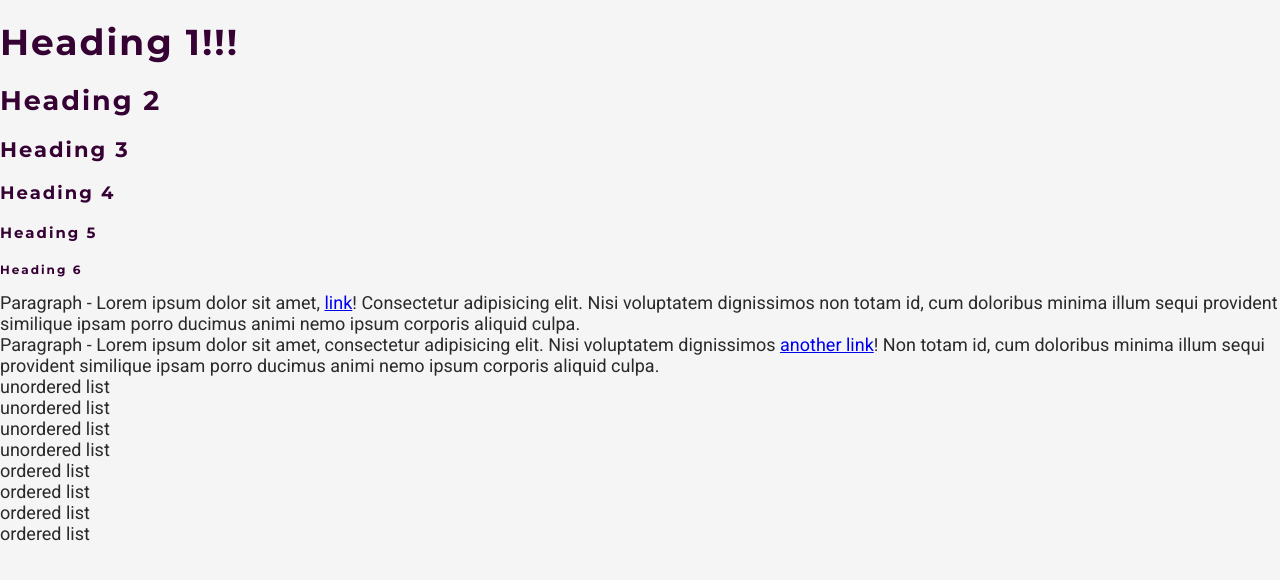
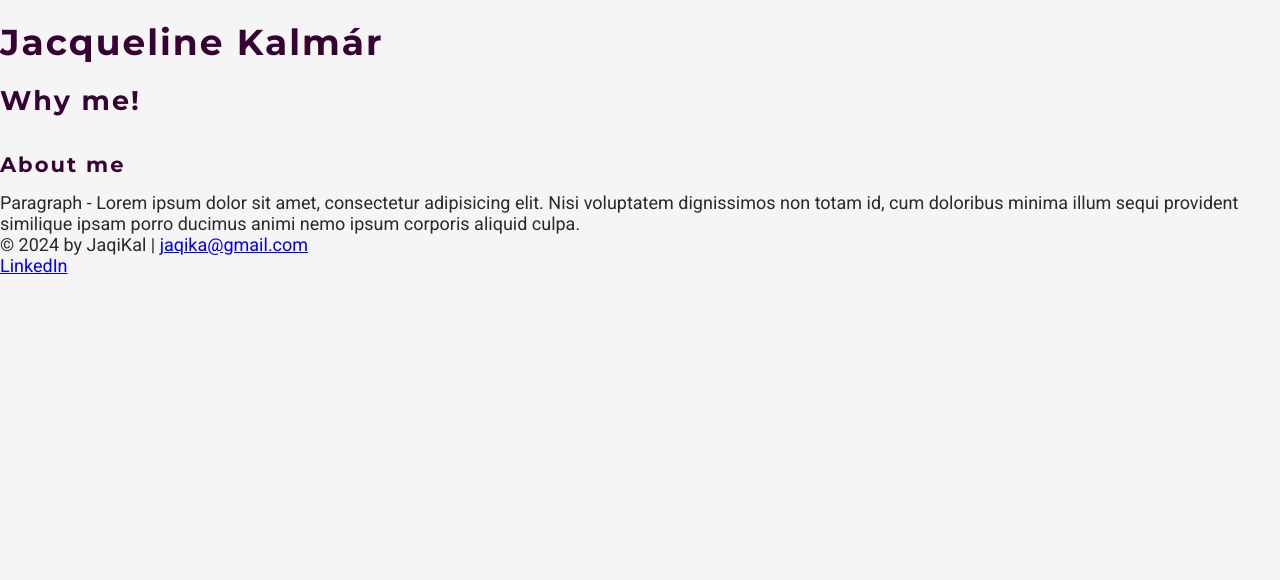
Before and after one commit to JaqiKal/resume, a plain HTML site: page index.html in a window 1280 px wide. Drawn offline with Linux system fonts and the light colour scheme.

Commit message:
chore: Add some placeholder text

```diff
--- a/index.html
+++ b/index.html
@@ -1,42 +1,38 @@
 <!DOCTYPE html>
 <html lang="en">
   <head>
-  <meta charset="UTF-8">
-  <meta name="viewport" content="width=device-width, initial-scale=1.0">
+    <meta charset="UTF-8" />
+    <meta name="viewport" content="width=device-width, initial-scale=1.0" />
     <!-- Meta tags for search engines -->
     <!-- Title -->
     <title>Resume</title>
     <!--Favicon -->
     <!-- Stylesheet-->
-    <link rel="stylesheet" href="assets/css/style.css">
+    <link rel="stylesheet" href="assets/css/style.css" />
   </head>
   <body>
+    <!--  Introduction -->
     <header>
-    <h1>Heading 1!!!</h1>
-    <h2>Heading 2</h2>
-    <h3>Heading 3</h3>
-    <h4>Heading 4</h4>
-    <h5>Heading 5</h5>
-    <h6>Heading 6</h6>
+      <h1>Jacqueline Kalmár</h1>
+      <h2>Why me!</h2>
     </header>
 
-  <section>
-    <p>Paragraph - Lorem ipsum dolor sit amet, <a href="#">link</a>! Consectetur adipisicing elit. Nisi voluptatem dignissimos non totam id, cum doloribus minima illum sequi provident similique ipsam porro ducimus animi nemo ipsum corporis aliquid culpa.</p>
-    <p>Paragraph - Lorem ipsum dolor sit amet, consectetur adipisicing elit. Nisi voluptatem dignissimos <a href="#">another link</a>! Non totam id, cum doloribus minima illum sequi provident similique ipsam porro ducimus animi nemo ipsum corporis aliquid culpa.</p>
+    <!-- About me -->
+    <main>
+      <h3>About me</h3>
+      <p>Paragraph - Lorem ipsum dolor sit amet, consectetur adipisicing elit. Nisi voluptatem dignissimos non totam id, cum doloribus minima illum sequi provident similique ipsam porro ducimus animi nemo ipsum corporis aliquid culpa.</p>
+    </main>
 
+    <!-- Footer -->
+    <footer>
+        <p>© 2024 by JaqiKal | <a href="mailto:jaqika@gmail.com">jaqika@gmail.com</a></p>
+
+      <!-- Add or remove any networks. -->
       <ul>
-      <li>unordered list</li>
-      <li>unordered list</li>
-      <li>unordered list</li>
-      <li>unordered list</li>
+        <li>
+          <a href="#" target="_blank">LinkedIn</a>
+        </li>
       </ul>
-
-    <ol>
-      <li>ordered list</li>
-      <li>ordered list</li>
-      <li>ordered list</li>
-      <li>ordered list</li>
-    </ol>
-  </section>
+    </footer>
   </body>
 </html>
```
Lines whose indentation alone changed are shown as unchanged.
